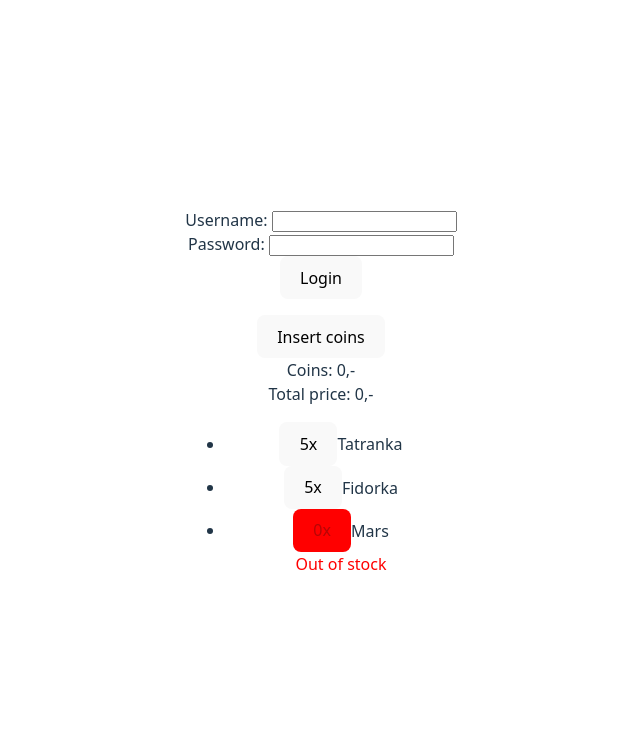
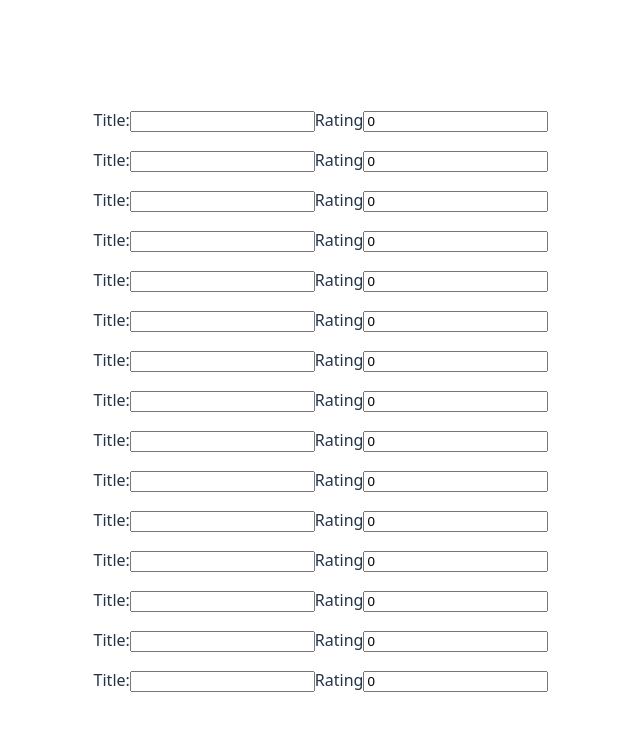
Before and after one commit to MartinNuc/react-course-feb-2026, a React (Vite) app: page / in a window 1280 px wide. Shown: the top 730 px of the page, without its empty margins (319-959 px from the left). Built offline with nearby package versions, Linux system fonts and the light colour scheme.

Commit message:
forms + performance

```diff
--- a/package.json
+++ b/package.json
@@ -12,8 +12,10 @@
   "dependencies": {
     "axios": "^1.13.5",
     "classnames": "^2.5.1",
+    "formik": "^2.4.9",
     "react": "^19.2.0",
-    "react-dom": "^19.2.0"
+    "react-dom": "^19.2.0",
+    "yup": "^1.7.1"
   },
   "devDependencies": {
     "@eslint/js": "^9.39.1",
--- /dev/null
+++ b/src/AlbumItem.tsx
@@ -0,0 +1,30 @@
+import React from "react";
+import { type Album } from "./AlbumVoting";
+
+type Props = {
+  album: Album,
+  onChange: (updated: Album) => void
+}
+
+export const AlbumItem = React.memo(({ album, onChange }: Props) => {
+
+  function handleChange(change: Partial<Album>) {
+    onChange({
+      ...album,
+      ...change
+    });
+  }
+
+  return <p>
+    Title:
+    <input value={album.title}
+      onChange={(e) => handleChange({ title: e.target.value })}
+    />
+
+    Rating
+    <input type='number'
+      value={album.rating}
+      onChange={(e) => handleChange({ rating: Number(e.target.value) })}
+    />
+  </p>
+});
--- /dev/null
+++ b/src/AlbumVoting.tsx
@@ -0,0 +1,24 @@
+import { useCallback, useState } from "react";
+import { AlbumItem } from "./AlbumItem";
+
+export type Album = {
+  id: number;
+  title: string;
+  rating: number;
+}
+
+export const AlbumVoting = () => {
+  const [albums, setAlbums] = useState(new Array(15).fill({
+    id: 0,
+    title: '',
+    rating: 0
+  }).map((album, index) => ({ ...album, id: index })));
+
+  const handleChange = useCallback((updatedAlbum: Album) => {
+    setAlbums(albums => albums.map(album => album.id === updatedAlbum.id ? updatedAlbum : album));
+  }, []);
+
+  return <div>
+    {albums.map(album => <AlbumItem key={album.id} album={album} onChange={handleChange} />)}
+  </div>
+}
--- a/src/App.tsx
+++ b/src/App.tsx
@@ -1,3 +1,4 @@
+import { AlbumVoting } from './AlbumVoting';
 import './App.css'
 import { VendingAdministration } from './VendingAdministration';
 import { VendingMachine } from './VendingMachine';
@@ -5,9 +6,11 @@ import { VendingMachine } from './VendingMachine';
 function App() {
   return <>
 
+  <AlbumVoting />
+{/*
     <VendingAdministration />
 
-    <VendingMachine />
+    <VendingMachine /> */}
 
   </>
 }
--- a/src/LoginForm.tsx
+++ b/src/LoginForm.tsx
@@ -1,24 +1,35 @@
-import { useContext, useState } from "react";
+import { useContext } from "react";
 import { UserContext } from "./UserContext";
+import { ErrorMessage, Field, Form, Formik } from "formik";
+import * as yup from 'yup';
+import React from "react";
 
-export function LoginForm() {
-    const [username, setUsername] = useState('');
-    const [password, setPassword] = useState('');
+const initialValues = {
+    username: '',
+    password: ''
+}
 
+const schema = yup.object().shape({
+    username: yup.string().required(),
+    password: yup.string().required(),
+})
+
+export const LoginForm = React.memo(function LoginForm() {
     const { login } = useContext(UserContext);
 
-    function handleLogin() {
-        login(username, password);
-    }
+    return <Formik onSubmit={(values) => login(values.username, values.password)} validationSchema={schema} initialValues={initialValues}>
+        <Form>
+            <div>
+                <Field name="username" />
+                <ErrorMessage name="username" component="div" />
+            </div>
 
-    return <div>
-        <div>
-            Username: <input value={username} onChange={(e) => setUsername(e.target.value)} />
-        </div>
-        <div>
-            Password: <input type="password" value={password} onChange={(e) => setPassword(e.target.value)} />
-        </div>
+            <div>
+                <Field name="password" type="password" />
+                <ErrorMessage name="password" component="div" />
+            </div>
 
-        <button type="button" onClick={handleLogin}>Login</button>
-    </div>
-}
+            <button type="submit">Login</button>
+        </Form>
+    </Formik>
+});
--- a/src/Machines.tsx
+++ b/src/Machines.tsx
@@ -9,7 +9,7 @@ type Machine = {
 
 type MachinesResponse = Machine[];
 
-export function Machines() {
+export const Machines = () => {
     const [machines, setMachines] = useState<Machine[]>([]);
     const { token } = useContext(UserContext);
 
```
Also changed, not shown: src/useJoke.ts (+7 -8 lines), 1 other file (tests, documents, lock files or other folders).
